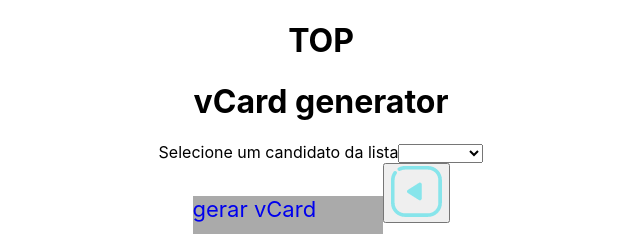
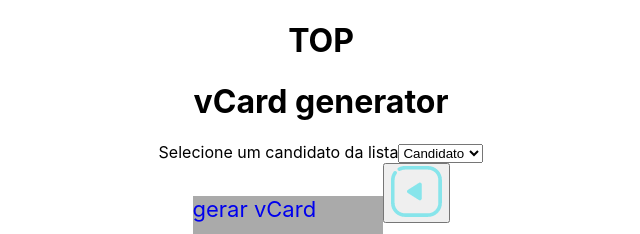
Before and after one commit to dp-152/commcepta-challenge, a React (Create React App) app: page /cards in a window 1280 px wide. Shown: the top 234 px of the page, without its empty margins (319-959 px from the left). Built offline with nearby package versions, Linux system fonts and the light colour scheme; the HTML template or start-up script is replaced by a standard one.

Commit message:
Added placeholder message for Cards select

```diff
--- a/src/routes/cards/Cards.tsx
+++ b/src/routes/cards/Cards.tsx
@@ -45,6 +45,7 @@ export default function Cards(): ReactElement {
           label="Selecione um candidato da lista"
           changeHandler={handleChangeSelected}
           options={selOpts}
+          promptMessage="Candidato"
         />
         <Button
           target={"/cards/" + selected}
```
